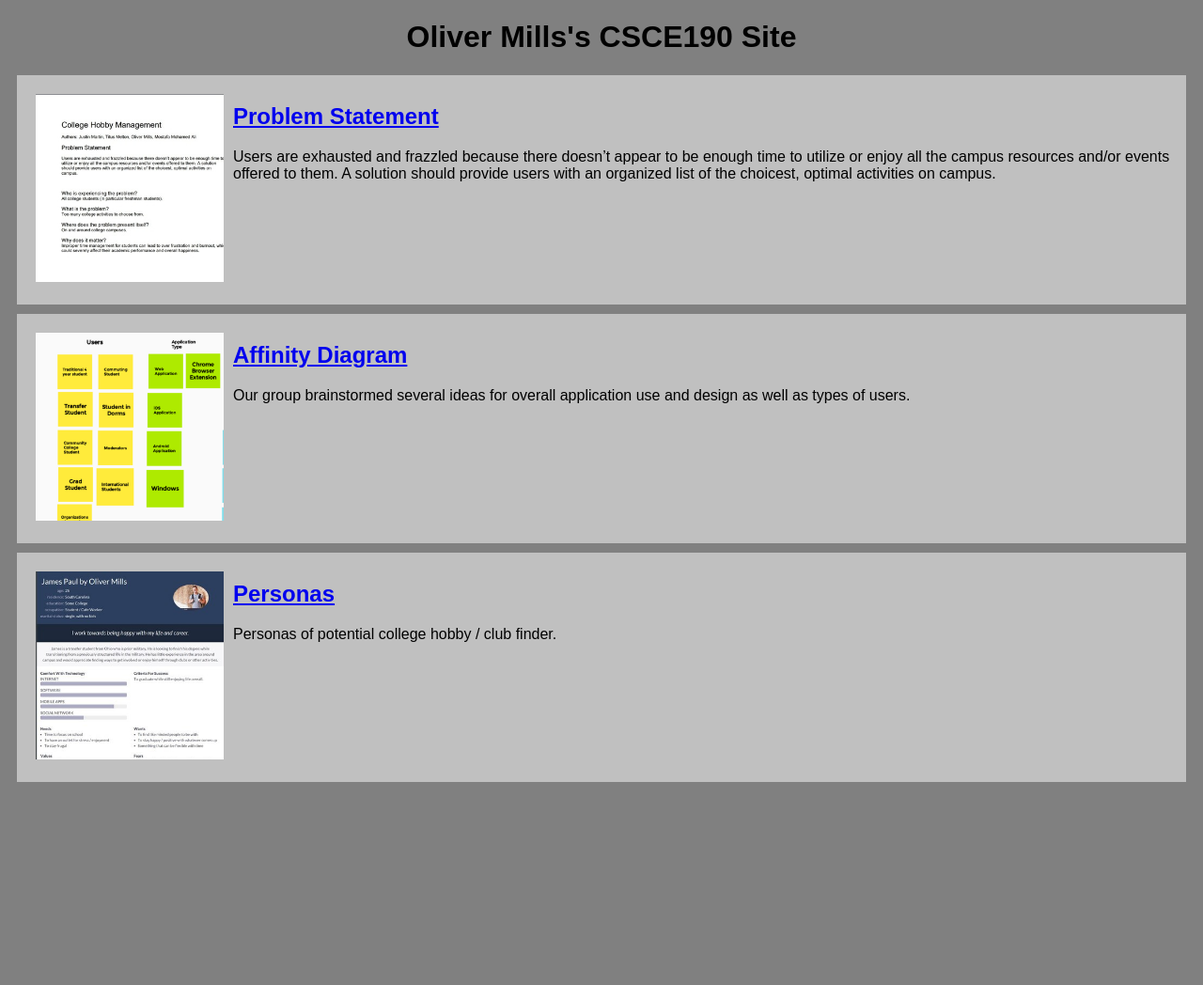
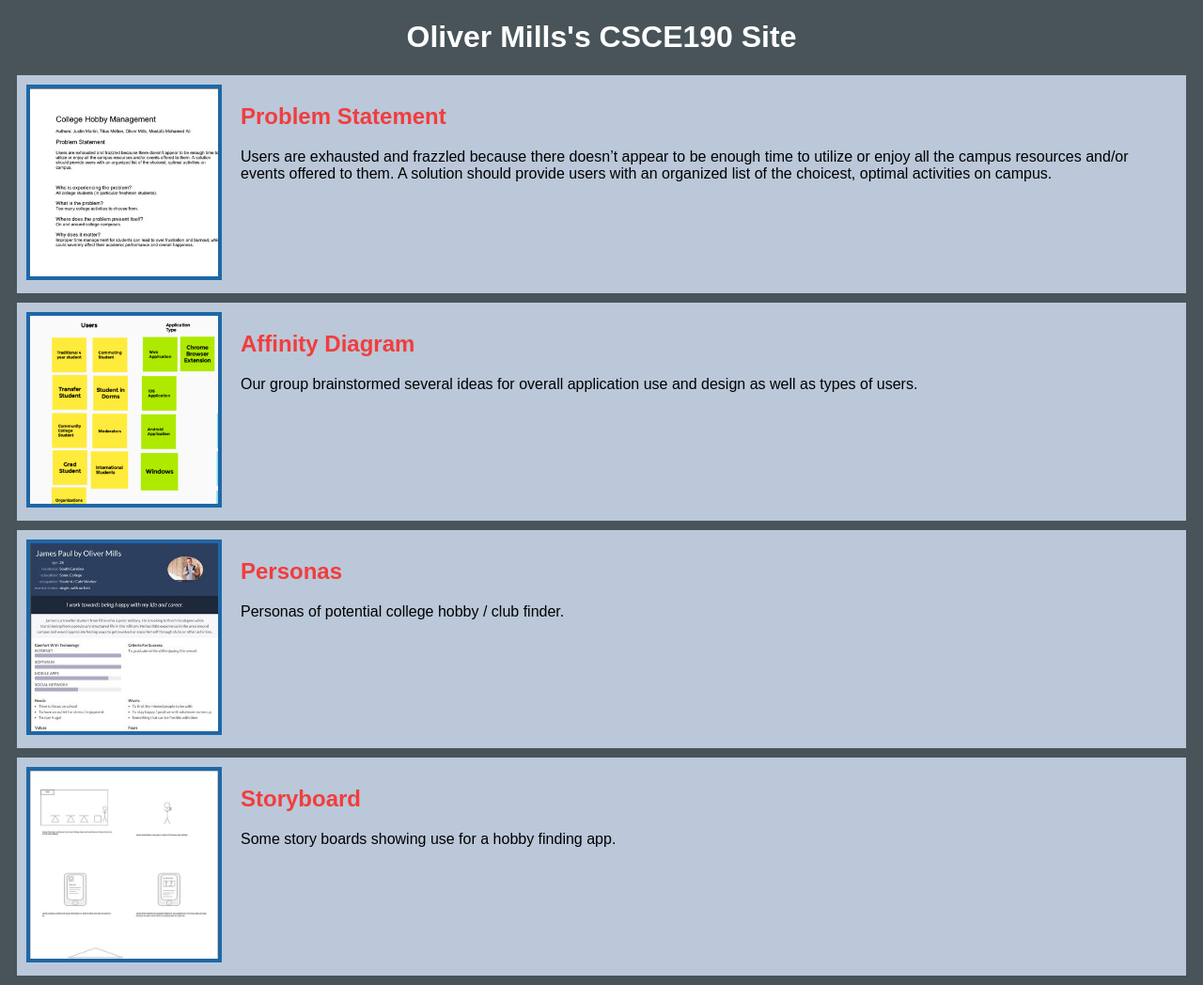
Before and after one commit to SllimRevilo/SllimRevilo.github.io, a plain HTML site: page index.html in a window 1280 px wide. Shown: the whole page at 94% size. Before the commit the page ends 842 px from the top, so only its background shows below. Drawn offline with Linux system fonts and the light colour scheme.

Commit message:
Add files via upload

```diff
--- a/index.html
+++ b/index.html
@@ -39,5 +39,17 @@
                 </p>
             </section>
         </section>
+
+        <!--Storyboard Assignment-->
+        <section class="assignment">
+            <a href="files/story-board.pdf"><img src="images/story-board.jpg"></a>
+            <section class="ass-details">
+                <a href="files/story-board.pdf"><h2>Storyboard</h2></a>
+                <p>
+                    Some story boards showing use for a hobby finding app.
+                </p>
+            </section>
+        </section>
+
     </body>
 </html>
--- a/styles.css
+++ b/styles.css
@@ -1,5 +1,5 @@
 body {
-    background: gray;
+    background: #485459;
     font-family: Arial, Helvetica, sans-serif;
 }
 
@@ -7,15 +7,20 @@ body {
     display: flex;
     padding: 10px;
     margin: 10px;
-    background: silver
+    background: #BAC8D9;
 }
 
 .assignment img {
     width: 200px;
-    padding: 10px;
+    border: 4px solid #1F67A6;
+    margin-right: 20px;
 }
 
 h1 {
-    color:black;
+    color:white;
     text-align: center;
 }
+a {
+    text-decoration: none;
+    color: #F23D3D;
+}
```
Also changed, not shown: images/Storyboardoriginal.jpg (added), images/careerfairproof.jpg (added), images/story-board.jpg (added), images/tcs.jpg (added), 1 other file.
